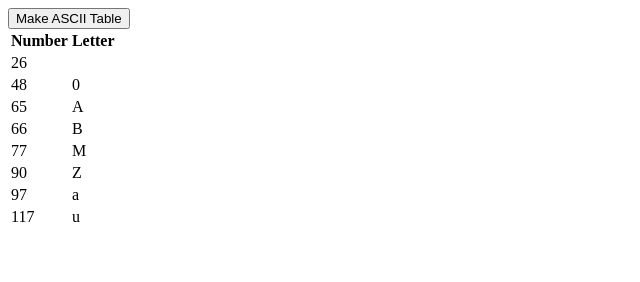
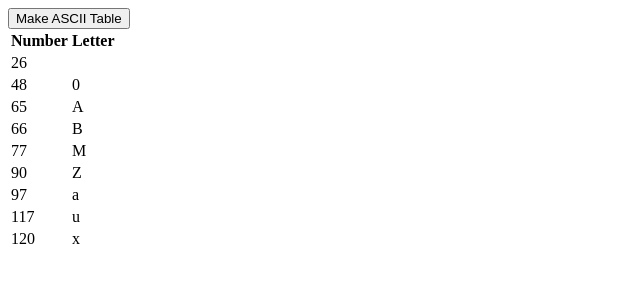
Before and after one commit to krystalspencer/krystalspencer.github.io, a plain HTML site: page may11.html in a window 1280 px wide. Shown: the full height of the page, 0-640 px from the left. Drawn offline with Linux system fonts and the light colour scheme.

Commit message:
Assignment 2 - try 6

```diff
--- a/may11.html
+++ b/may11.html
@@ -35,6 +35,8 @@
 
       <tr><td>117</td><td>&#117;</td></tr>
 
+      <tr><td>120</td><td>&#120;</td></tr>
+
 
     </table>
 
```
